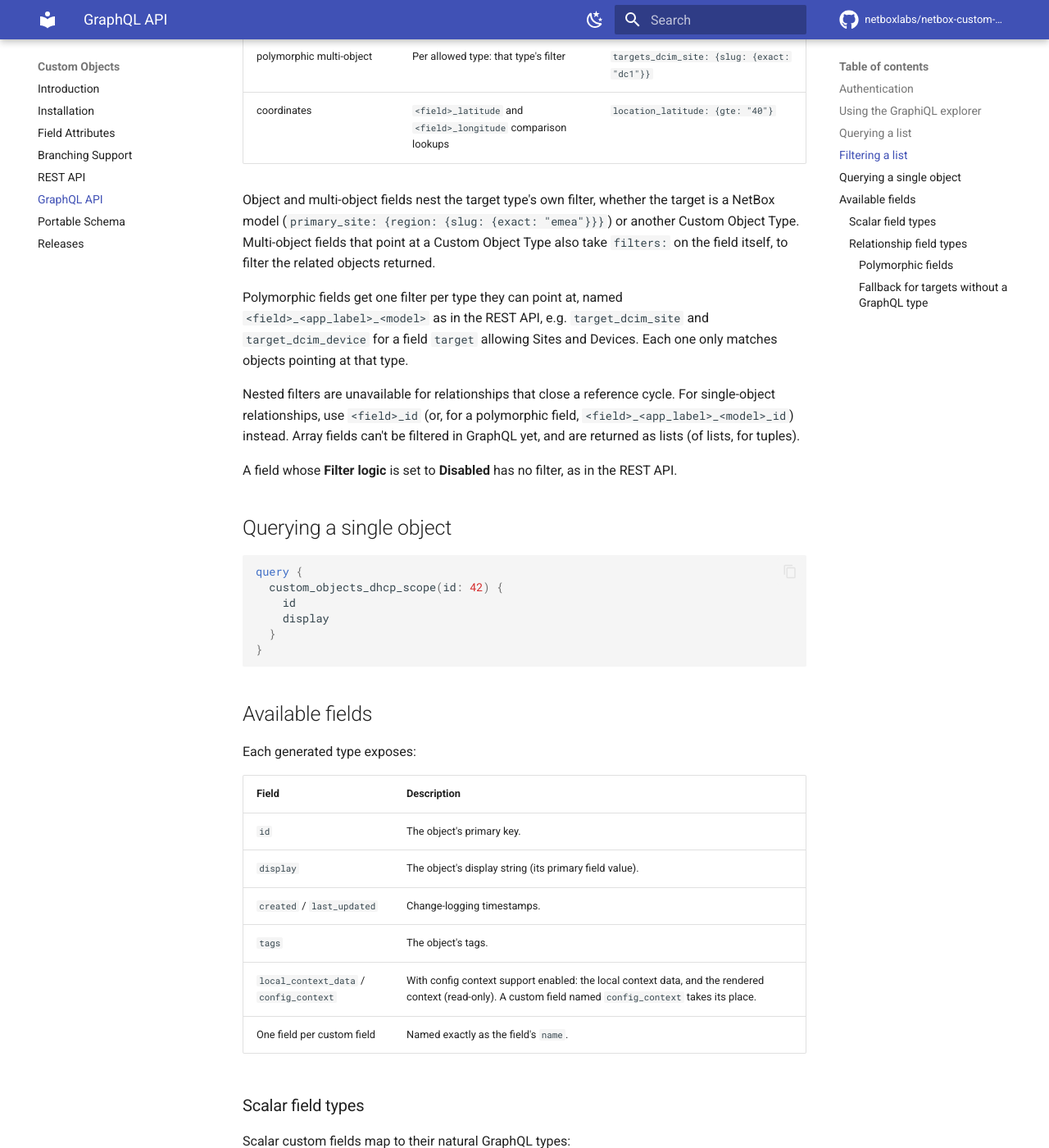
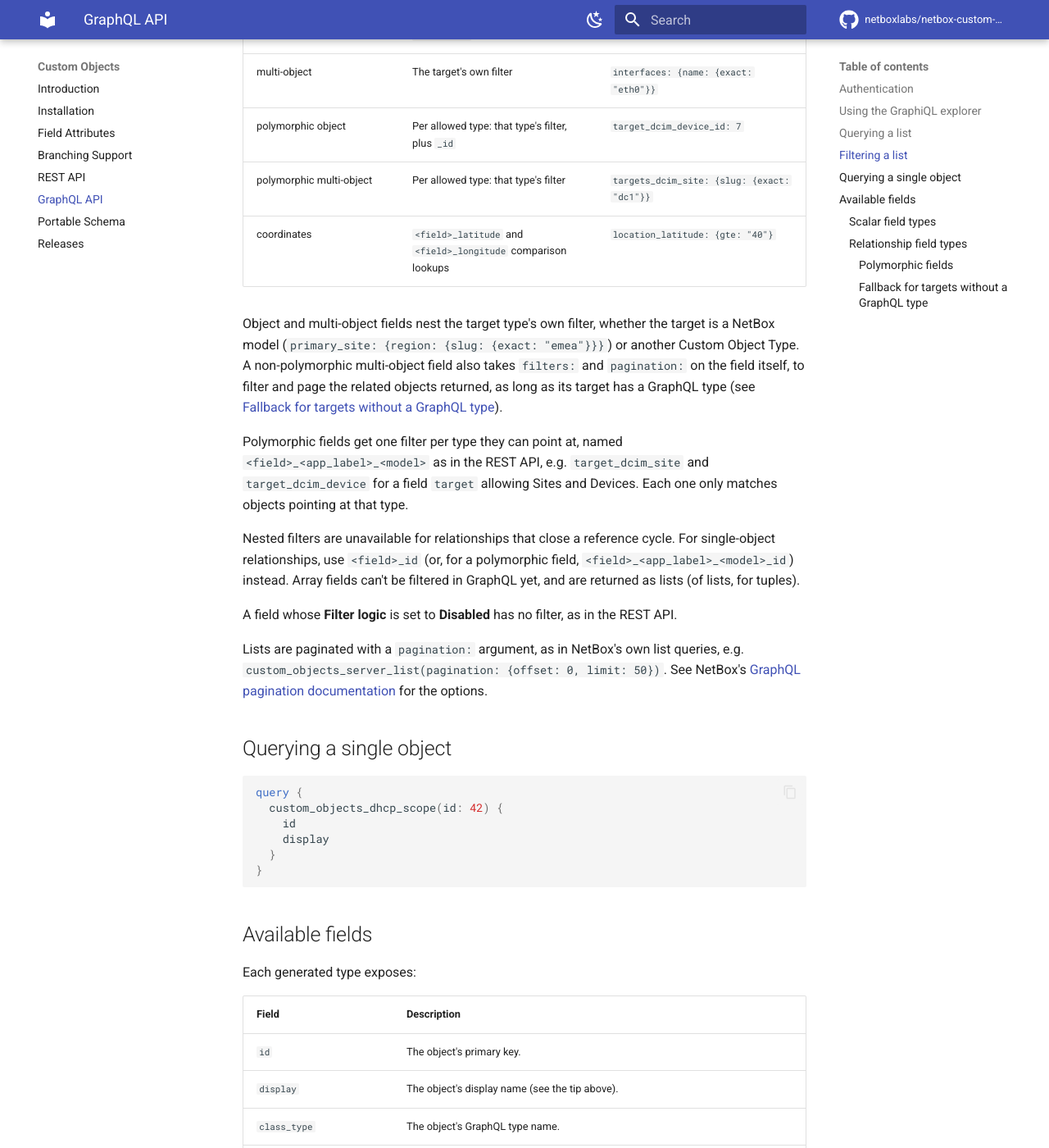
Before and after one commit to netboxlabs/netbox-custom-objects, an MkDocs documentation site: the page built from docs/graphql.md, in a window 1280 px wide and 1400 px high, scrolled down 3499 px. Shown: the whole window at 82% size. Built offline with MkDocs 1.6.1 and Material for MkDocs 9.7.7, drawn with Linux system fonts in a browser that asks for light colours; comment, search, counter and statistics services are not loaded; some of the changed text lies outside the part shown.

Commit message:
Correct the GraphQL API docs
Select and multi-select fields resolve to {value, label} objects, not
strings. Every non-polymorphic multi-object field with a GraphQL target
takes filters: and pagination:, not just those pointing at a Custom Object
Type. List the owner, journal, changelog and class_type fields, the
generated type names, and the fields GraphQL doesn't expose, and show v2
token authentication.

Co-Authored-By: Claude Opus 5.5 <noreply@anthropic.com>

````diff
--- a/docs/graphql.md
+++ b/docs/graphql.md
@@ -20,12 +20,17 @@ model's field.
 
 ## Authentication
 
-GraphQL requests use the same authentication as the REST API. Pass a token in the
-`Authorization` header:
+GraphQL requests use the same [authentication](https://netboxlabs.com/docs/netbox/integrations/rest-api/#authentication)
+as the REST API. Pass a v2 token in the `Authorization` header:
 
+```no-highlight
+curl -H "Authorization: Bearer nbt_<key>.<token>" \
+     -H "Content-Type: application/json" \
+     https://netbox/graphql/ \
+     --data '{"query": "{ custom_objects_dhcp_scope_list { id display } }"}'
 ```
-Authorization: Token <your-api-token>
-```
+
+Legacy v1 tokens use `Authorization: Token <token>` instead.
 
 Object-level permissions are enforced. The top-level `<name>` / `<name>_list`
 queries only return custom objects the authenticated user has permission to view,
@@ -82,9 +87,11 @@ query {
 }
 ```
 
-> **Tip:** `display` is the only human-readable field guaranteed to exist on every
-> type — it is the value of the type's primary field. `name` exists only if the
-> type defines a custom field literally named `name`.
+!!! tip
+    `display` is the only human-readable field guaranteed to exist on every
+    type. It is the object's display name: the type's display expression, else its
+    primary field's value, else the type's name and the object's ID. `name` exists
+    only if the type defines a custom field literally named `name`.
 
 ## Filtering a list
 
@@ -128,8 +135,10 @@ filter based on its type:
 
 Object and multi-object fields nest the target type's own filter, whether the
 target is a NetBox model (`primary_site: {region: {slug: {exact: "emea"}}}`) or
-another Custom Object Type. Multi-object fields that point at a Custom Object Type
-also take `filters:` on the field itself, to filter the related objects returned.
+another Custom Object Type. A non-polymorphic multi-object field also takes
+`filters:` and `pagination:` on the field itself, to filter and page the related
+objects returned, as long as its target has a GraphQL type (see
+[Fallback for targets without a GraphQL type](#fallback-for-targets-without-a-graphql-type)).
 
 Polymorphic fields get one filter per type they can point at, named
 `<field>_<app_label>_<model>` as in the REST API, e.g. `target_dcim_site` and
@@ -144,6 +153,11 @@ for tuples).
 
 A field whose **Filter logic** is set to **Disabled** has no filter, as in the
 REST API.
+
+Lists are paginated with a `pagination:` argument, as in NetBox's own list
+queries, e.g. `custom_objects_server_list(pagination: {offset: 0, limit: 50})`. See
+NetBox's [GraphQL pagination documentation](https://netboxlabs.com/docs/netbox/integrations/graphql-api/#pagination)
+for the options.
 
 ## Querying a single object
 
@@ -163,11 +177,18 @@ Each generated type exposes:
 | Field | Description |
 |-------|-------------|
 | `id` | The object's primary key. |
-| `display` | The object's display string (its primary field value). |
+| `display` | The object's display name (see the tip above). |
+| `class_type` | The object's GraphQL type name. |
 | `created` / `last_updated` | Change-logging timestamps. |
+| `owner` | The object's owner. A custom field named `owner` takes its place. |
 | `tags` | The object's tags. |
+| `journal_entries` | The object's journal entries. |
+| `changelog` | The object's change records. |
 | `local_context_data` / `config_context` | With config context support enabled: the local context data, and the rendered context (read-only). A custom field named `config_context` takes its place. |
-| One field per custom field | Named exactly as the field's `name`. |
+| One field per custom field | Named exactly as the field's `name`. Coordinates fields, and the link title of a URL field, aren't available in GraphQL. |
+
+Each Custom Object Type's GraphQL type is named `Table<id>ModelType`, where `<id>`
+is the Custom Object Type's ID, e.g. `Table9ModelType`.
 
 ### Scalar field types
 
@@ -175,14 +196,18 @@ Scalar custom fields map to their natural GraphQL types:
 
 | Custom field type | GraphQL type |
 |-------------------|--------------|
-| text, long text, URL, select, color, MAC address | `String` |
+| text, long text, URL, color, MAC address | `String` |
 | integer | `Int` |
 | decimal | `Decimal` |
 | boolean | `Boolean` |
 | date | `Date` |
 | datetime | `DateTime` |
 | JSON | `JSON` |
-| multi-select | `[String]` |
+| select | `CustomObjectChoiceType` |
+| multi-select | `[CustomObjectChoiceType]` |
+
+`CustomObjectChoiceType` has a `value` (the stored choice value) and a `label`, as
+in the REST API. Filters on select fields still match the stored value.
 
 ### Relationship field types
 
@@ -220,6 +245,7 @@ query {
     target {                # polymorphic object field
       ... on SiteType { id name }
       ... on DeviceType { id name }
+      ... on Table9ModelType { id display }   # a Custom Object Type
     }
   }
 }
````
